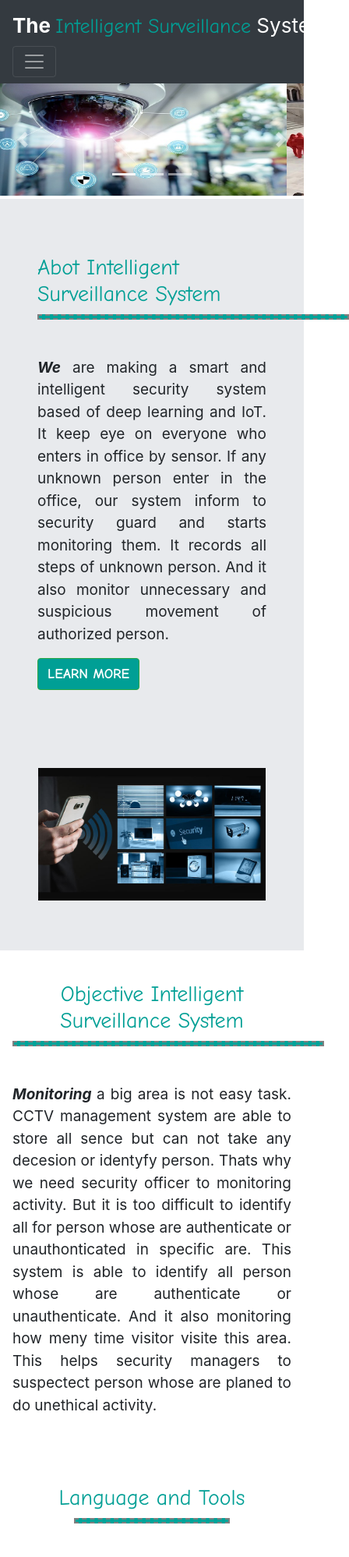
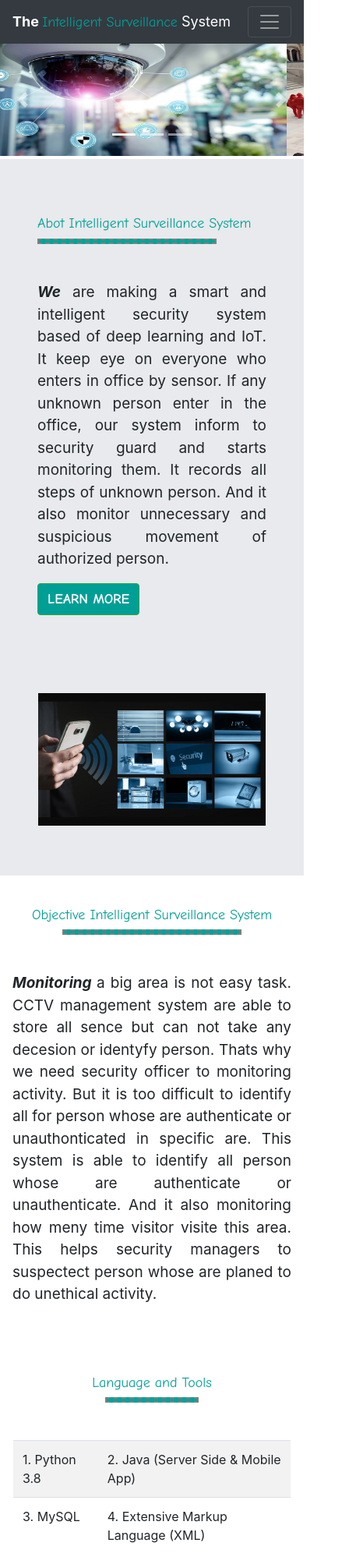
Before and after one commit to siamshaeed/Hawk-Eye-Fontend, a plain HTML site: page index.html in a window 390 px wide. Shown: the top 1997 px of the page at 78% size, 448 px wide, since content can reach past the window. Drawn offline with Linux system fonts and the light colour scheme.

Commit message:
Hawk-Eye-Fontend 2nd Update

```diff
--- a/css/style.css
+++ b/css/style.css
@@ -14,28 +14,37 @@
 /* About Start */
 .bar{
     height: 7px;
-    width: 400px;
+    width: 230px;
     background: #00A399;
     margin-bottom: 8px;
     transition: .1s;
 }
 .bar:hover{
-    width: 450px;
+    width: 250px;
     background: #84BADE;
 }
 .barshort{
     height: 7px;
-    width: 200px;
+    width: 120px;
     background: #00A399;
     margin-bottom: 8px;
     transition: .1s;
 }
 .barshort:hover{
-    width: 250px;
+    width: 150px;
     background: #84BADE;
 }
 .green{
     color: #009F95;
 }
+/* About End */
 
-/* About End */
+/* All Media Query Code Here */
+@media (min-width: 320px) and (max-width: 480px) {
+    .myLogo{
+        font-size: 18px !important;
+    }
+    .mobailHeading{
+        font-size: 18px !important;
+    }
+}
--- a/index.html
+++ b/index.html
@@ -88,7 +88,7 @@
     <div class="container p-5">
       <div class="row">
         <div class="col-md-8 col-sm-7 my-4 ">
-          <h3 class="green " style="font-family:'Comic Sans MS'">Abot Intelligent Surveillance System</h3>
+          <h3 class="green mobailHeading" style="font-family:'Comic Sans MS'">Abot Intelligent Surveillance System</h3>
           <!--bar area-->
           <div class="bar" style="border: 2px dashed gray;"></div>
           <p class="mt-5" style="font-size: 19px;text-align: justify;"><i><b>We</b></i> are making a smart and
@@ -112,7 +112,7 @@
     <div class="container p-3">
       <div class="row">
         <div class="col-md-12 col-sm-12  my-4">
-          <h3 class="green " style="text-align: center; font-family:'Comic Sans MS'">Objective Intelligent Surveillance
+          <h3 class="green mobailHeading" style="text-align: center; font-family:'Comic Sans MS'">Objective Intelligent Surveillance
             System</h3>
           <!--bar area-->
           <div class="bar" style="border: 2px dashed gray; margin: 0 auto;"></div>
@@ -128,11 +128,11 @@
   </section>
   <!-- Objective Section End -->
   <!-- Tools and Library section start -->
-  <section  >
+  <section>
     <div class="container p-3">
       <div class="row">
         <div class="col-md-5 col-sm-6 p-3  ">
-          <h3 class="green " style="text-align: center; font-family:'Comic Sans MS'">Language and Tools</h3>
+          <h3 class="green mobailHeading" style="text-align: center; font-family:'Comic Sans MS'">Language and Tools</h3>
           <!--bar area-->
           <div class="barshort" style="border: 2px dashed gray; margin: 0 auto;"></div>
           <p class="mt-5" style="font-size: 19px;text-align: center;">
@@ -151,7 +151,7 @@
           </p>
         </div>
         <div class="col-md-7 col-sm-6 ">
-          <h3 class="green " style="text-align: center; font-family:'Comic Sans MS'">Language and Tools</h3>
+          <h3 class="green mobailHeading" style="text-align: center; font-family:'Comic Sans MS'">Language and Tools</h3>
           <!--bar area-->
           <div class="barshort" style="border: 2px dashed gray; margin: 0 auto;"></div>
           <p class="mt-5" style="font-size: 19px;text-align: center;">
@@ -184,9 +184,9 @@
     <div class="container p-5">
       <div class="row">
         <div class="col-md-12 col-sm-12  my-4">
-          <h3 class="green " style="text-align: center; font-family:'Comic Sans MS'">Team Member</h3>
+          <h3 class="green mobailHeading" style="text-align: center; font-family:'Comic Sans MS'">Team Member</h3>
           <!--bar area-->
-          <div class="bar" style="border: 2px dashed gray; margin: 0 auto;"></div>
+          <div class="barshort" style="border: 2px dashed gray; margin: 0 auto;"></div>
           <p class="mt-5" style="font-size: 19px;text-align: justify;"></p>
         </div>
       </div>
```
